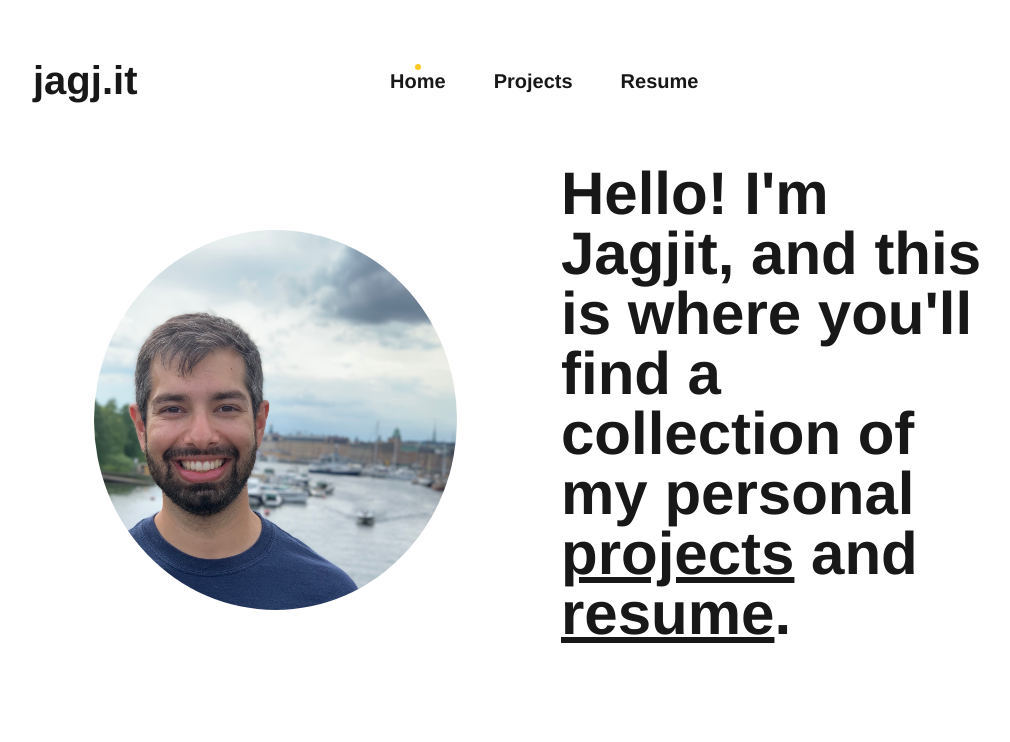
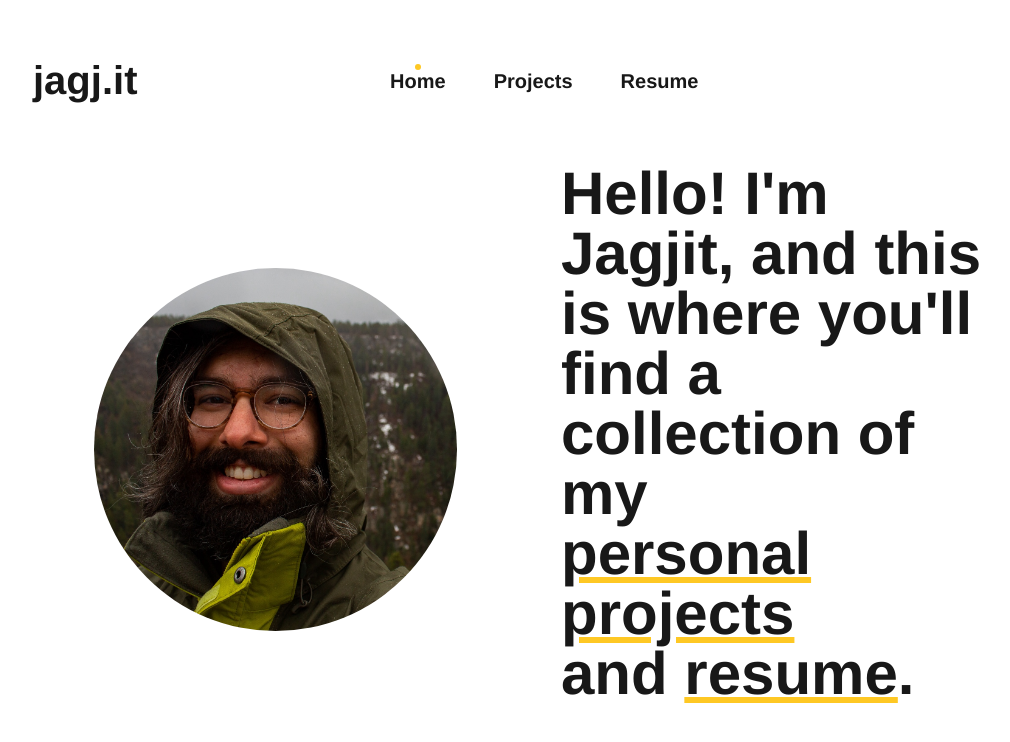
Before and after one commit to jsingh0825/jsingh0825.github.io, a Jekyll site: the page built from index.html, in a window 1280 px wide. Shown: the top 742 px of the page, without its empty margins (123-1133 px from the left). Built offline with Jekyll 4.4.1, drawn with Linux system fonts in a browser that asks for light colours; nearby versions of some CDN libraries; some web fonts are replaced.

Commit message:
updating homepage

```diff
--- a/_data/images.yml
+++ b/_data/images.yml
@@ -1,3 +1,8 @@
 - image: "/images/pfps/headshot.jpeg"
 - image: "/images/pfps/headshot2.jpeg"
 - image: "/images/pfps/headshot3.jpeg"
+- image: "/images/pfps/headshot4.jpeg"
+- image: "/images/pfps/headshot5.jpeg"
+- image: "/images/pfps/headshot6.jpeg"
+- image: "/images/pfps/headshot7.jpeg"
+- image: "/images/pfps/headshot8.jpeg"
--- a/_includes/section-hero.html
+++ b/_includes/section-hero.html
@@ -16,8 +16,8 @@
             </div>
           </div>
 
-          <div class="hero__right" class="hero__right-hover">
-            <h1 class="hero__title">Hello! I'm Jagjit, and this is where you'll find a collection of my personal <a href="{{site.baseurl}}/projects" class="homepage-link">projects</a> and <a href="{{site.baseurl}}/resume" class="homepage-link">resume</a>.</h1>
+          <div class="hero__right">
+            <h1 class="hero__title">Hello! I'm Jagjit, and this is where you'll find a collection of my <a href="{{site.baseurl}}/projects" class="homepage-link">personal projects</a> and <a href="{{site.baseurl}}/resume" class="homepage-link">resume</a>.</h1>
             <p class="hero__description">{{ site.data.settings.hero.hero__description }}</p>
           </div>
 
--- a/_sass/3-modules/_buttons.scss
+++ b/_sass/3-modules/_buttons.scss
@@ -37,19 +37,27 @@
   }
 }
 
-.hero__right-hover {
-
-  padding: 20px 24px;
-}
-
 .homepage-link {
 
   text-decoration: underline;
+  text-decoration-color: var(--brand-color);
+  text-decoration-skip: none;
+  display: inline-block;
+  background: linear-gradient(var(--brand-color), var(--brand-color)) no-repeat;
+  background-size: 100% 0%;       // Initially no underline visible
+  background-position: 0% 100%;   // Position at the bottom of the text
+  transition: background-size .2s ease-in-out, background-position .2s ease-in-out, transform .2s ease-in-out;
 
   &:hover {
-      color: var(--brand-color);
-      // background: linear-gradient(var(--brand-color),var(--brand-color)) no-repeat bottom /100% 0%;
-      // transition: background .2s ease-in-out;
+    background-size: 100% 25%;    // Underline height of 2px
+    background-position: 0% 100%;  // Shift position slightly above the bottom
+    transform: translateY(-4px);
   }
 
+
+  // &:hover {
+  //   text-decoration: color: var(--brand-color);
+
+  // }
+
 }
```
Also changed, not shown: images/pfps/headshot.jpeg, images/pfps/headshot2.jpeg (added), images/pfps/headshot3.jpeg (added), images/pfps/headshot4.jpeg (added), images/pfps/headshot5.jpeg (added), images/pfps/headshot6.jpeg (added), images/pfps/headshot7.jpeg (added), images/pfps/headshot8.jpeg (added), js/scripts.js, 1 other file.
